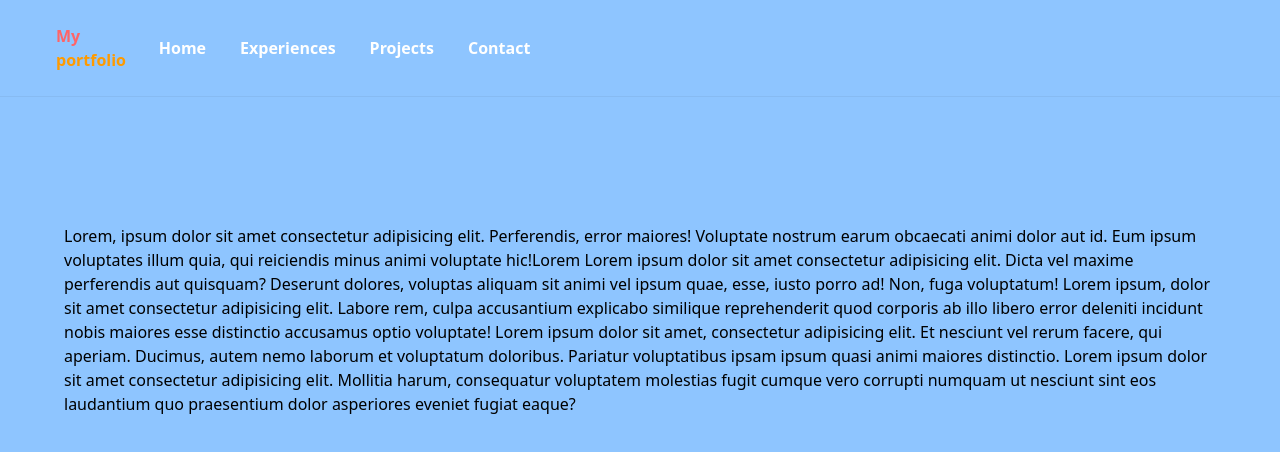
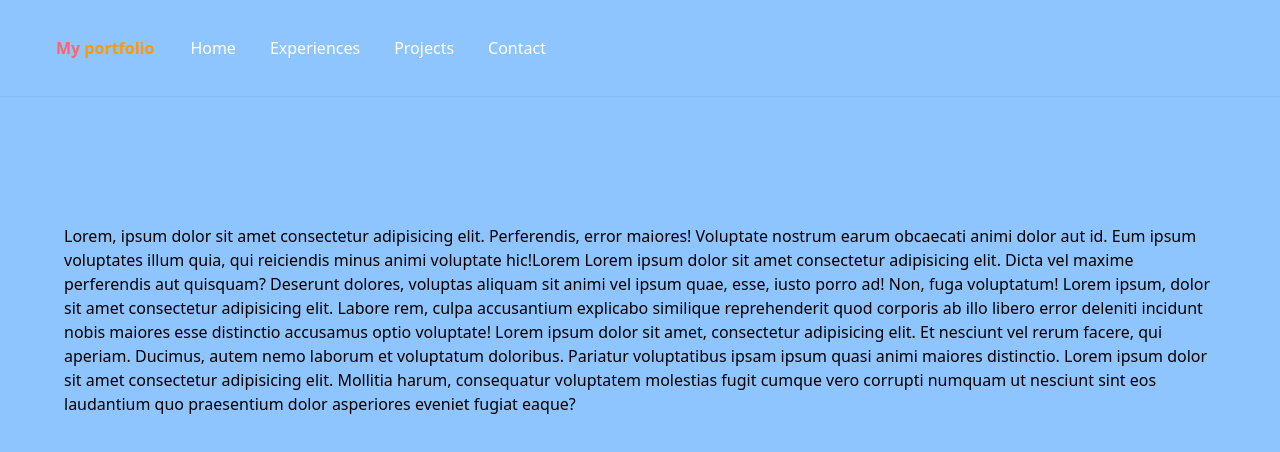
Before and after one commit to Dlyf/_2025__portfolio_v2, a Next.js app: page / in a window 1280 px wide. Shown: the top 452 px of the page. Built offline with nearby package versions, Linux system fonts and the light colour scheme.

Commit message:
fix logo navbar

```diff
--- a/src/app/components/Navbar.tsx
+++ b/src/app/components/Navbar.tsx
@@ -17,8 +17,8 @@ const Navbar = () => {
 
   return (
     <nav className=" text-red-400 shadow-2xs mb-8">
-      <div className="container mx-auto px-4 py-3 flex justify-between items-center font-bold text-xm">
-        <Link href={"/"}>
+      <div className="container mx-auto px-4 py-3 flex items-center gap-6">
+        <Link className="font-bold whitespace-nowrap shrink-0" href={"/"}>
           My <span className="text-amber-500">portfolio</span>
         </Link>
         <div className="container mx-auto flex justify-between lg:justify-start w-full items-center py-4">
```
